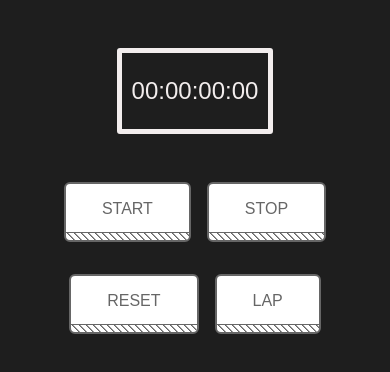
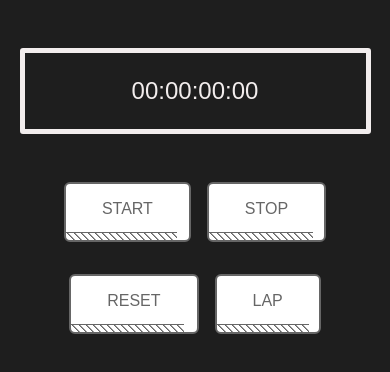
Before and after one commit to syed-muhammad-ahmad-shah/StopWatch, a plain HTML site: page index.html in a window 390 px wide. Drawn offline with Linux system fonts and the light colour scheme.

Commit message:
responsive

```diff
--- a/css/style.css
+++ b/css/style.css
@@ -79,7 +79,7 @@ body{
     content: "";
     display: block;
     height: 7px;
-    width: 100%;
+    width: 90%;
     background-image: repeating-linear-gradient(45deg, #666, #666 1px, transparent 2px, transparent 5px);
     -webkit-backface-visibility: hidden;
     backface-visibility: hidden;
@@ -124,3 +124,8 @@ li{
     border-radius: 3px;
     margin: .5em auto;
 }
+@media (max-width:425px) {
+  #display{
+    width: 90%;
+  }
+}
```
